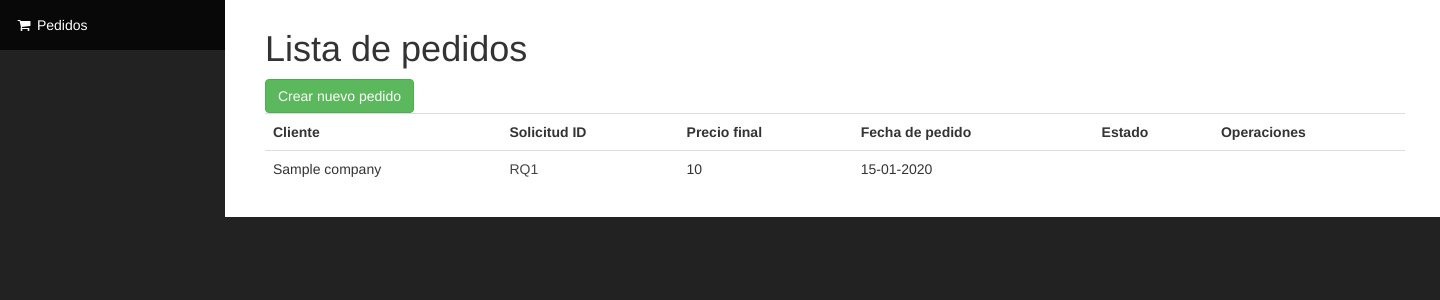
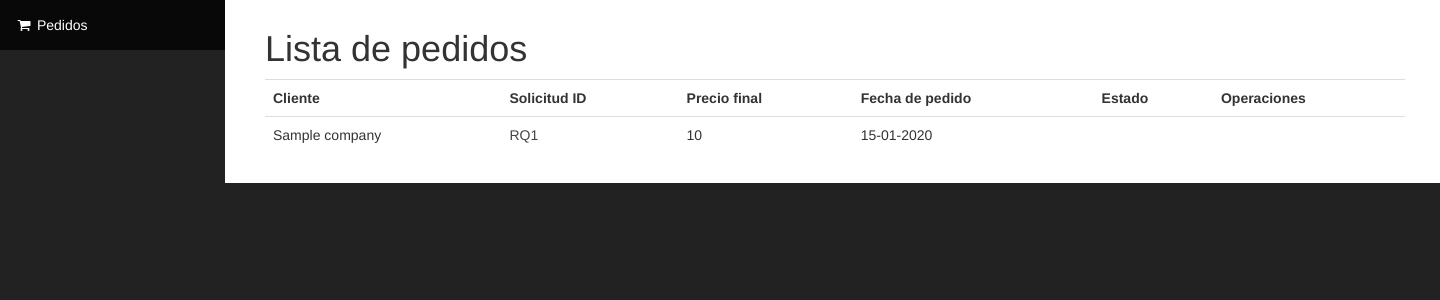
Before and after one commit to back-pack/tienda-asothella, a Symfony app: template templates/admin/index.html.twig in a window 1440 px wide. Shown: the part 51-351 px from the top of the page. Run offline with Twig, Linux system fonts and the light colour scheme; the template is opened without the code that fills it: most values are stand-ins (such as "Sample title", 1, 10 or a date in 2020); some libraries are stand-ins or nearby versions.

Commit message:
mostrar boton segun rol

```diff
--- a/templates/admin/index.html.twig
+++ b/templates/admin/index.html.twig
@@ -16,7 +16,14 @@
     {% endfor %}
     <h1>Lista de pedidos</h1>
 
-    <a class="btn btn-success" href="{{ path('superadmin_shopping') }}">Crear nuevo pedido</a>
+    {% if is_granted('ROLE_SUPERADMIN') %}
+        <a class="btn btn-success" href="{{ path('superadmin_shopping') }}">Crear nuevo pedido</a>
+    {% elseif is_granted('ROLE_SALES') %}
+        <a class="btn btn-success" href="{{ path('admin_shopping') }}">Crear nuevo pedido</a>
+    {% elseif is_granted('ROLE_USER') %}
+        <a class="btn btn-success" href="{{ path('client_shopping') }}">Crear nuevo pedido</a>
+    {% endif %}
+
 
     <table class="table">
         <tr>
```
